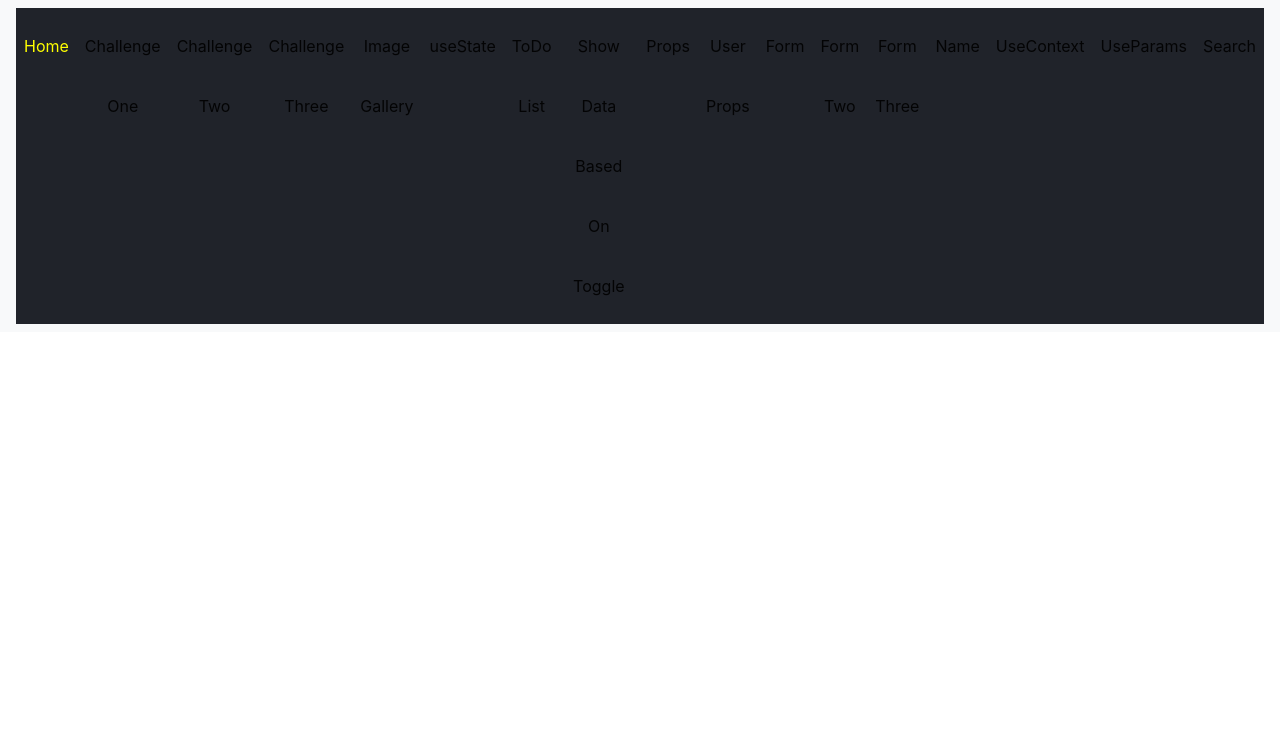
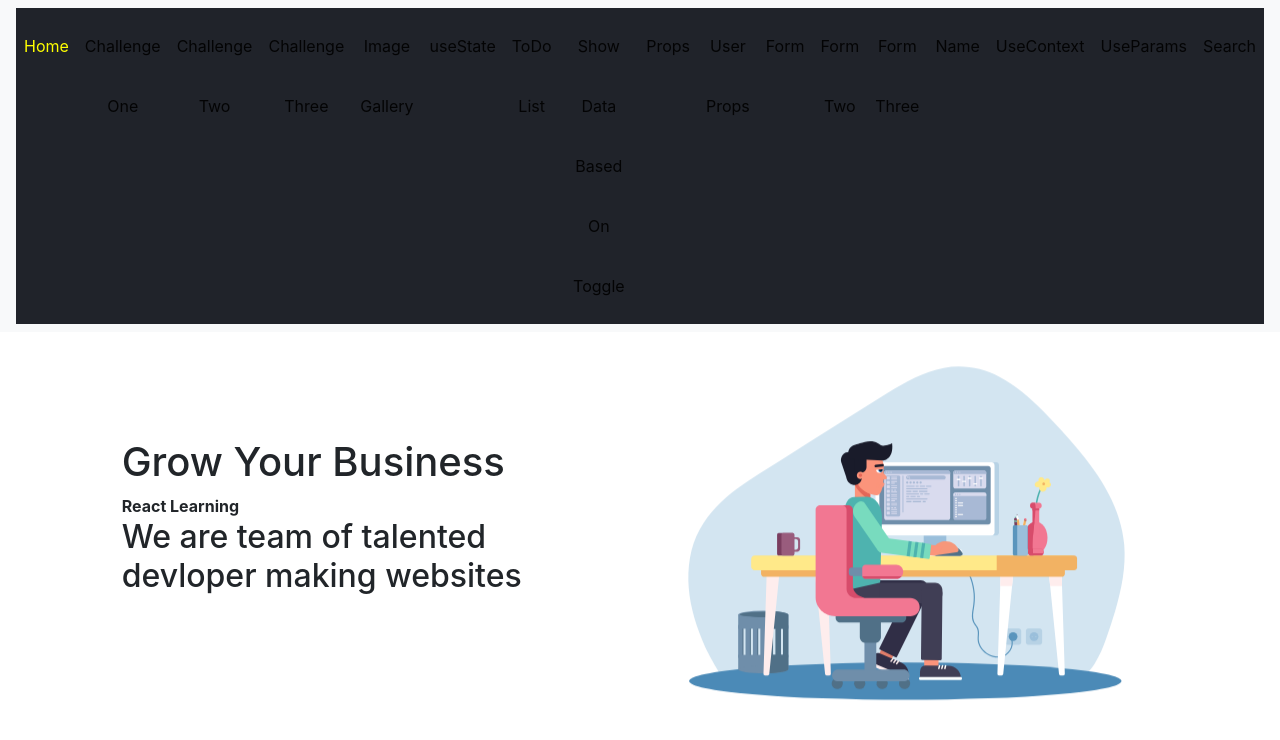
Before and after one commit to krunalvat/react-learning-app, a React (Create React App) app: page / in a window 1280 px wide. Shown: the top 740 px of the page. Built offline with nearby package versions, Linux system fonts and the light colour scheme.

Commit message:
home page deployment

```diff
--- a/src/App.css
+++ b/src/App.css
@@ -64,7 +64,15 @@ li :hover {
   height: 40vmin;
   pointer-events: none;
 }
+.animated {
+  animation: up-down 2s ease-in-out infinite alternate-reverse both;
+}
 
+
+@keyframes up-down  {
+  0% { transform: translateY(10px);}
+  100% { transform: translateY(-10px);}
+}
 @media (prefers-reduced-motion: no-preference) {
   .App-logo {
     animation: App-logo-spin infinite 20s linear;
--- /dev/null
+++ b/src/components/Home.jsx
@@ -0,0 +1,33 @@
+import React from "react";
+import img from "../images/home.svg";
+
+const Home = () => {
+    return (
+    <>
+        <section id="header" className="d-flex align-items-center">
+            <div className="container-fluid">
+                <div className="row">
+                    <div className="col-10 mx-auto">
+                        <div className="row">
+                            <div className="col-md-6 pt-5 pt-lg-0 d-flex justify-content-center flex-column">
+                                <h1>Grow Your Business</h1>
+                                <strong>React Learning</strong>
+                                <h2>
+                                    We are team of talented devloper making websites
+                                </h2>
+                            </div>
+                            <div className="col-lg-6 header-img">
+                                <img src={img} className="img-fluid animated" alt="home img" />
+
+                            </div>
+                        </div>
+                    </div>
+                </div>
+            </div>
+
+        </section>
+    </>
+    );
+}
+
+export default Home;
--- a/src/components/ImageGallery.jsx
+++ b/src/components/ImageGallery.jsx
@@ -4,22 +4,33 @@ import React from "react";
 const image1 = "https://picsum.photos/200/300";
 const image2 = "https://picsum.photos/250/300";
 const image3 = "https://picsum.photos/250/300";
-const link = "http://localhost:3000/";
+const link = "/";
 // using external css add css to className
 
 function ImageGallery() {
 
     return (
         <>
+        <section className="d-flex align-items-center">
+            <div className="container-fluid">
+                <div className="row">
+                    <div className="col-10 mx-auto">
                         <h1 className='heading'>Image Gallery From Image Gallery JSX</h1>
+                    </div>
+                    <div className="col-lg-6 header-img d-flex justify-content-center flex-column">
                         <div className='img_div'>
 
                             <a href={link}>
                                 <img src= {image1} alt="randomImage" />
-            </a>
                                 <img src= {image2} alt="randomImage" />
                                 <img src= {image3} alt="randomImage" />
+                            </a>
                         </div>
+                    </div>
+
+                </div>
+            </div>
+        </section>
         </>
     );
 
--- a/src/index.js
+++ b/src/index.js
@@ -6,6 +6,7 @@ import './App.css';
 import Nav from './components/Nav';
 import UseContext from './components/UseContext';
 import UserPrams from './components/UserPrams';
+import Home from './components/Home';
 
 import Name from "./components/Name";
 /** Hard Coded */
@@ -30,10 +31,11 @@ import reportWebVitals from './reportWebVitals';
 const root = ReactDOM.createRoot(document.getElementById('root'));
 root.render(
   <React.StrictMode>
-     <BrowserRouter basename="/">
+     <BrowserRouter basename="/" >
      {/* <App /> */}
      <Nav />
      <Routes>
+     <Route  path='/' element={<Home />} />
       <Route  path='/challenge' element={<Challenge />} />
       <Route exact path='/challenge-one' element={<ChallengeOne />} />
       <Route exact path='/challenge-two' element={<ChallengeTwo />} />
```
Also changed, not shown: src/images/home.svg (added). Lines whose indentation alone changed are shown as unchanged.
